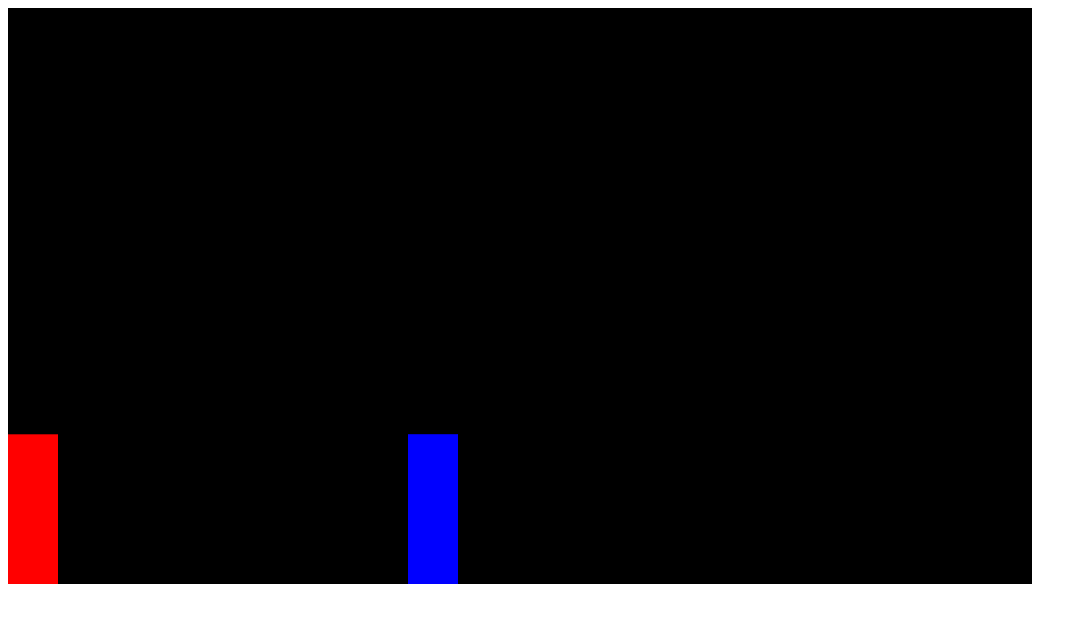
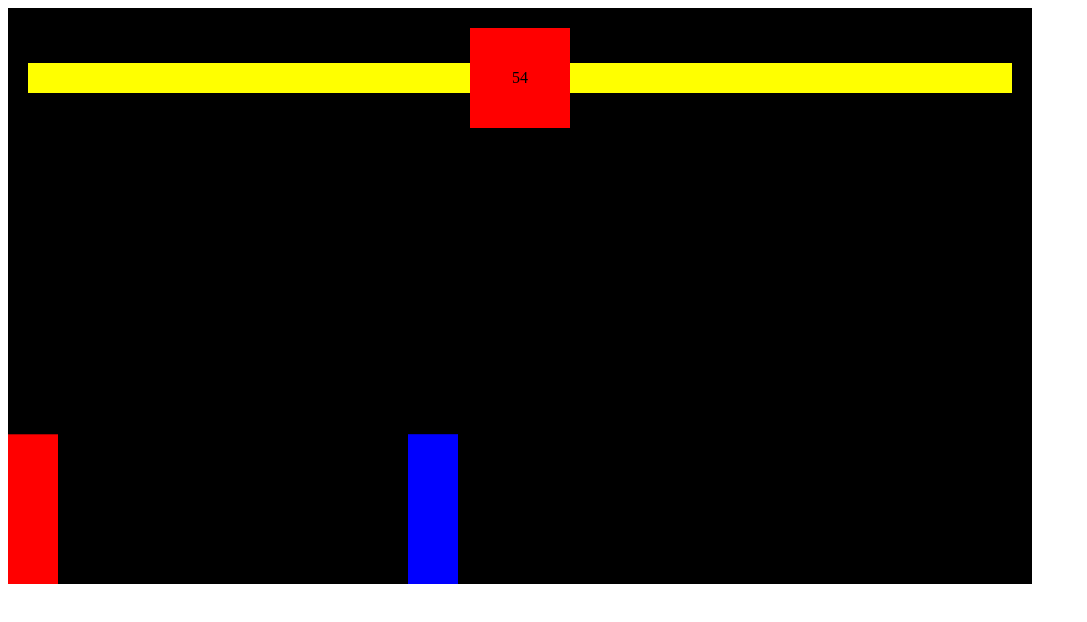
Before and after one commit to Nickisilver/samurai_fight, a plain HTML site: page index.html in a window 1280 px wide. Shown: the whole page, without its empty margins (0-1087 px from the left). Drawn offline with Linux system fonts and the light colour scheme.

Commit message:
add timer with actions

```diff
--- a/index.html
+++ b/index.html
@@ -6,9 +6,71 @@
     <meta name="viewport" content="width=device-width, initial-scale=1.0">
     <link href="./style.css" rel="stylesheet">
     <title>Samurai_fight🥷🗡</title>
+    <style>
+      * {
+        box-sizing: border-box;
+      }
+    </style>
   </head>
   <body>
+    <!-- red container div -->
+    <div style="position: relative; display: inline-block">
+      <!-- smaller red container div -->
+      <div style="
+          position: absolute;
+          display: flex;
+          width: 100%;
+          align-items: center;
+          padding: 20px;
+        ">
+        <!-- playe health -->
+        <div style="
+            position: relative;
+            height: 30px;
+            width: 100%;
+            display: flex;
+            justify-content: flex-end;
+          ">
+          <div style="background-color: blue; height: 30px; width: 100%"></div>
+          <div id="playerHealth" style="
+              position: absolute;
+              background: yellow;
+              top: 0;
+              right: 0;
+              bottom: 0;
+              width: 100%;
+            "></div>
+        </div>
+
+        <!-- timer -->
+        <div id="timer" style="
+            background-color: red;
+            width: 100px;
+            height: 100px;
+            flex-shrink: 0;
+            display: flex;
+            justify-content: center;
+            align-items: center;
+          ">
+          10
+        </div>
+        <!-- enemy health -->
+        <div style="position: relative; height: 30px; width: 100%">
+          <div style="background-color: blue; height: 30px"></div>
+          <div id="enemyHealth" style="
+              position: absolute;
+              background: yellow;
+              top: 0;
+              right: 0;
+              bottom: 0;
+              left: 0;
+            "></div>
+        </div>
+      </div>
+      <div id='dispalyText' style="position: absolute;top: 0;left: 0;right: 0;bottom: 0;color: white;display: none;justify-content: center;align-items: center;">Tie</div>
       <canvas></canvas>
+    </div>
+
     <script src="./index.js"></script>
   </body>
 </html>
--- a/index.js
+++ b/index.js
@@ -30,8 +30,9 @@ class Sprite {
     };
     this.color = color;
     this.isAttacking;
+    this.health = 100
   }
-  // метод класу який по кординат може намалювати гравців
+  // метод класу який по кординатам може намалювати гравців
   draw() {
     // стиль для гравців
     c.fillStyle = this.color;
@@ -138,6 +139,41 @@ function rectangularCollision({ rectangle1, rectangle2 }){
   )
 }
 
+function determineWinner({player, enemy, timerId}){
+  clearTimeout(timerId)
+  document.querySelector('#dispalyText').style.display = 'flex'
+  if(player.health === enemy.health){
+    document.querySelector('#dispalyText').innerHTML = 'Tie'
+  } else if(player.health > enemy.health) {
+    document.querySelector('#dispalyText').innerHTML = 'Player 1 Win'
+
+  }  else if(player.health < enemy.health) {
+    document.querySelector('#dispalyText').innerHTML = 'Player 2 Win'
+
+  }
+}
+
+let timer = 60
+let timerId
+// функція тайменра
+function decreaseTimer() {
+  if(timer > 0){
+   timerId = setTimeout(decreaseTimer,1000)
+    timer--
+    document.querySelector('#timer').innerHTML = timer
+  }
+
+
+  if(timer === 0){
+
+    determineWinner({player, enemy, timerId})
+
+  }
+
+}
+
+decreaseTimer()
+
 // фукция котороа постійно перемальвоє анімацію в циклі (безкінечна до поки ми не припинимо)
 function animate() {
   // window.requestAnimationFrame указывает браузеру на то, что вы хотите произвести анимацию, и просит его запланировать перерисовку на следующем кадре анимации. В качестве параметра метод получает функцию, которая будет вызвана перед перерисовкой.
@@ -177,7 +213,9 @@ function animate() {
     player.isAttacking
   ) {
     player.isAttacking = false;
-    console.log("go");
+    enemy.health -= 20
+   document.querySelector('#enemyHealth').style.width = enemy.health + '%'
+  //  console.log('player attack successful')
   }
 
   if (
@@ -188,8 +226,14 @@ function animate() {
      enemy.isAttacking
    ) {
      enemy.isAttacking = false;
-     console.log("ememy attack successful");
+     player.health -= 20
+     document.querySelector('#playerHealth').style.width = player.health + '%'
    }
+
+  //  end of game based on health
+  if(enemy.health <= 0 || player.health <= 0){
+    determineWinner({player, enemy, timerId})
+  }
 }
 
 animate();
@@ -223,10 +267,10 @@ window.addEventListener("keydown", (event) => {
       enemy.velocity.y = -20;
       break;
       case "ArrowDown":
-        enemy.isAttacking = true;
+        enemy.attack()
         break;
   }
-  // console.log(event.key);
+  console.log(event.key);
 });
 
 window.addEventListener("keyup", (event) => {
@@ -254,5 +298,5 @@ window.addEventListener("keyup", (event) => {
     //   key.w.pressed = false
     //   break;
   }
-  // console.log(event.key);
+  console.log(event.key);
 });
```
Lines whose indentation alone changed are shown as unchanged.
